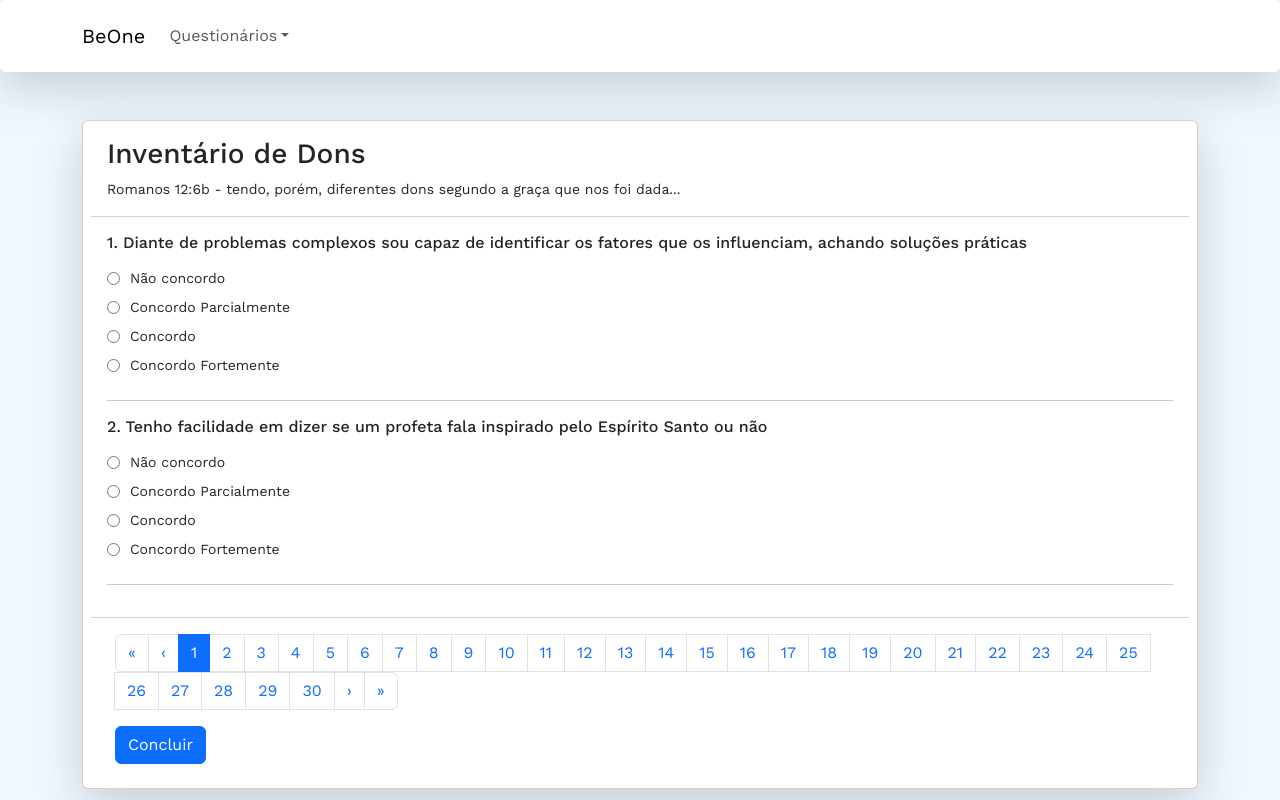
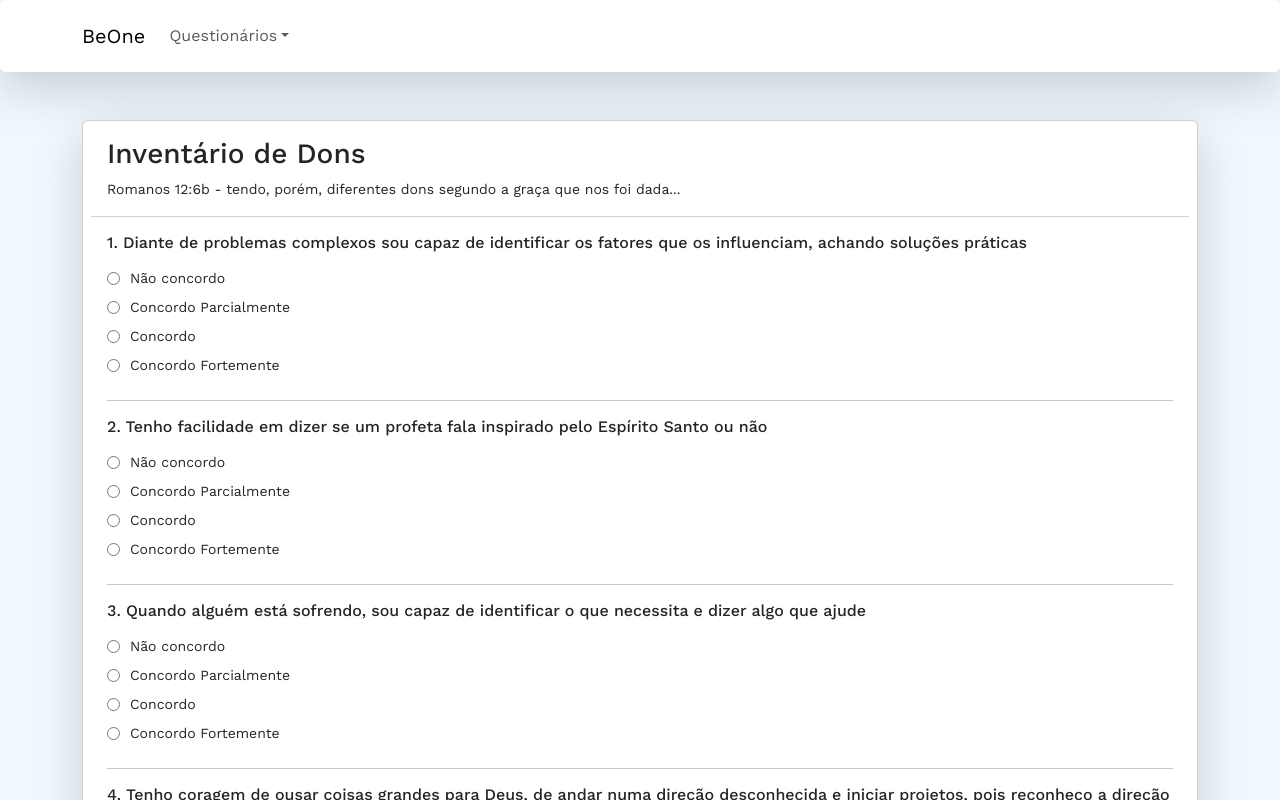
Before and after one commit to trfernandes/beOneEducation, a React (Create React App) app: page /surveyGodGifts in a window 1280 px wide. Shown: the top 800 px of the page. Built offline with nearby package versions, Linux system fonts and the light colour scheme.

Commit message:
quantidade de questões por página

```diff
--- a/src/pages/GodGifts/SurveyGodGifts.js
+++ b/src/pages/GodGifts/SurveyGodGifts.js
@@ -11,7 +11,7 @@ import Question from '../../components/Question';
 export default function SurveyGodGifts() {
     const navigate = useNavigate();
     const questions = constants.godGiftsQuestions;
-    const questionsByPage = 2;
+    const questionsByPage = 10;
     const [indexPage, setIndexPage] = useState(1);
 
     const handleChangeAnswer = (questionId, chosenAnswer) => {
```
